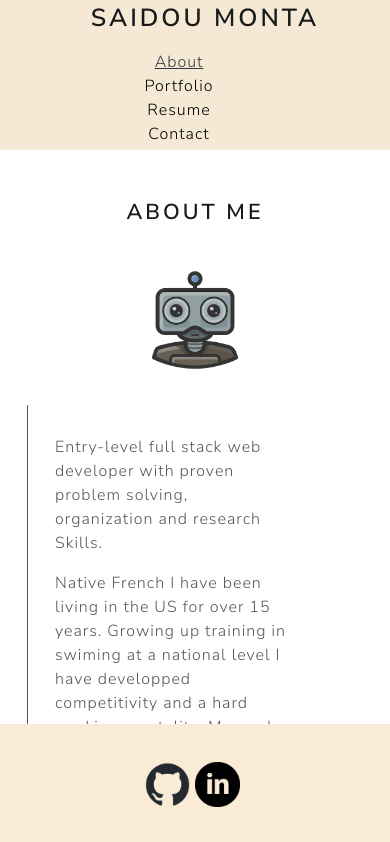
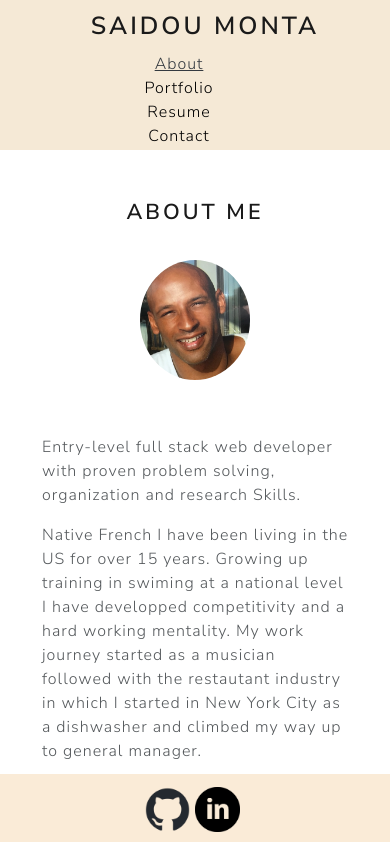
Before and after one commit to Saidou25/React-Portfolio, a React (Create React App) app: page / in a window 390 px wide. Shown: the top 842 px of the page. Built offline with nearby package versions, Linux system fonts and the light colour scheme.

Commit message:
worked on mobile view About page and footer

```diff
--- a/src/components/Header.js
+++ b/src/components/Header.js
@@ -35,12 +35,10 @@ const Header = () => {
 
     return (
         <div>
-
             <Navigation currentPage={currentPage} handlePageChange={handlePageChange} pages={pages} />
             {renderPage()}
-
         </div>
-    );
-}
+    )
+};
 
 export default Header;
--- a/src/components/pages/About.js
+++ b/src/components/pages/About.js
@@ -1,6 +1,6 @@
 import React from 'react';
 import "../../styles/About.css";
-import robot from '../../assets/images/robot01.png';
+import me from '../../assets/images/me.jpg';
 function About() {
 
   return (
@@ -8,9 +8,10 @@ function About() {
       <h3 className='title'>About Me</h3>
       <div className='row'>
         <div className='col-lg-5 col-md-12 worker'>
-          <img src={robot} className="responsive" alt="Worker"></img>
+          <img src={me} className="responsive" alt="Worker"></img>
         </div>
         <div className='col-lg-7 col-md-12 flex about-me'>
+
           <p className='story'>
             Entry-level full stack web developer with proven problem solving, organization and research Skills.</p>
           <p className='story'>
@@ -26,9 +27,9 @@ function About() {
           <p className='story'>
             Seeking a full stack web developer role to pursue my new passion for building web sites and applications and grow with and within a conpany.
           </p>
+          </div>
         </div>
       </div>
-    </div>
-  );
+  )
 };
 export default About;
--- a/src/styles/About.css
+++ b/src/styles/About.css
@@ -1,6 +1,7 @@
  .title {
      text-align: center;
      height: 65px;
+     margin-top: 50px;
      margin-bottom: 20px;
  }
 
@@ -10,11 +11,11 @@
  }
 
  .about {
-     margin-top: 50px;
-     height: 550px;
+     height: 665px;
      width: 70%;
      margin-right: auto;
      margin-left: auto;
+     overflow: scroll;
  }
 
  .responsive {
@@ -24,12 +25,13 @@
      margin-right: auto;
      margin-left: auto;
      margin-top: -20px;
+     border-radius:50%;
  }
 
  .story {
      margin-right: 60px;
      margin-left: 15px;
-     margin-right: 60px;
+
  }
 
  @media screen and (max-width: 990px) {
@@ -40,7 +42,7 @@
      .about-me {
          padding-top: 30px;
 
-     }
+        }
 
      .title {
          text-align: center;
@@ -49,11 +51,11 @@
      }
 
      .about {
-         margin-top: 50px;
-         height: 550px;
+         height: 670px;
          width: 80%;
          margin-right: auto;
          margin-left: auto;
+         overflow: scroll;
      }
 
      .responsive {
@@ -71,4 +73,42 @@
          display: flex;
          align-items: center;
      }
+     .story {
+
+        margin-left: 2px;
+        margin-right: 2px;
+
+    }
+    @media screen and (max-width: 415px) {
+        .about {
+            height: 690px;
+            width: 80%;
+            margin-right: auto;
+            margin-left: auto;
+            overflow: scroll;
+        }
+
+        .story {
+            margin-left: 2px;
+            margin-right: 2px;
+        }
+    }
+    @media screen and (max-width: 390px) {
+        .about {
+            height: 1000px;
+            width: 80%;
+            margin-right: auto;
+            margin-left: auto;
+            overflow: scroll;
+        }
+    }
+    @media screen and (max-width: 375px) {
+        .about {
+            height: 1050px;
+            width: 80%;
+            margin-right: auto;
+            margin-left: auto;
+            overflow: scroll;
+        }
+    }
  };
--- a/src/styles/Footer.css
+++ b/src/styles/Footer.css
@@ -8,10 +8,27 @@
     background-color: antiquewhite;
     height: 120px;
 }
+
 .linkedIn {
     max-width: 45px;
     margin: 5px;
 }
+
 .github {
     max-width: 45px;
 }
+
+@media screen and (max-width: 415px) {
+    .footer {
+        height: 70px;
+        position: fixed;
+    }
+}
+
+@media screen and (max-width: 375px) {
+    .footer {
+        height: 70px;
+        position: fixed;
+        bottom: 0;
+    }
+}
--- a/src/styles/Navigation.css
+++ b/src/styles/Navigation.css
@@ -27,8 +27,9 @@
         align-items: center;
     }
     .nav-item {
-        /* justify-content: center; */
         color: black;
-
     }
-}
+    .myname {
+        padding-top:10px;
+    }
+};
```
Also changed, not shown: src/assets/images/me.jpg (added).
